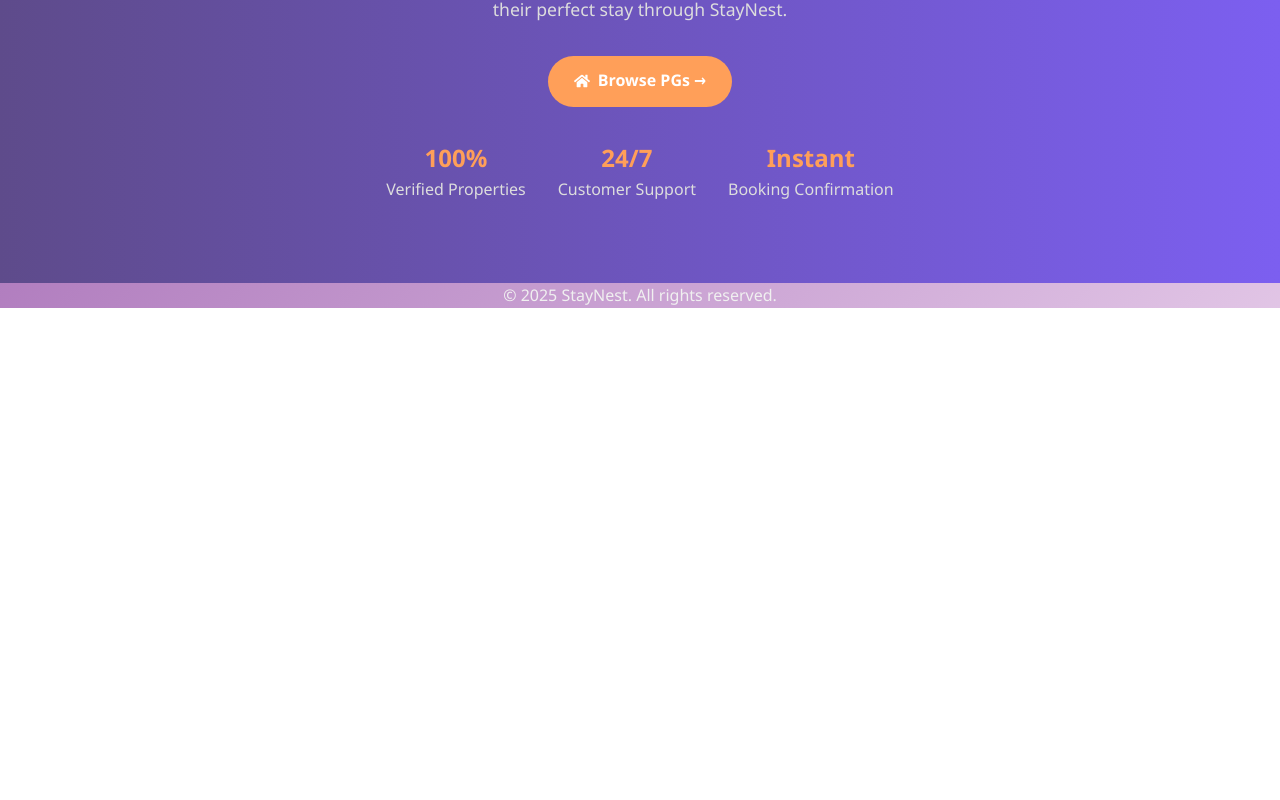
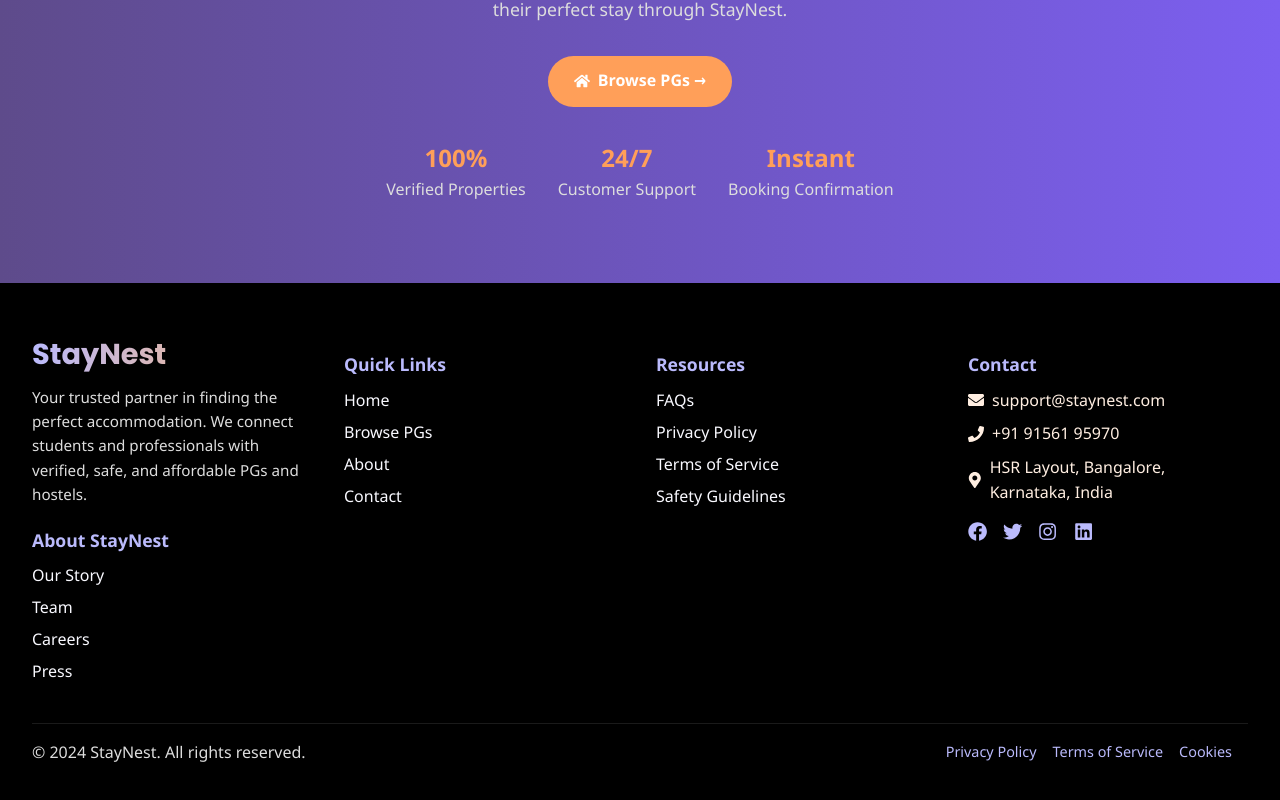
Before and after one commit to AshwiniArude/StayNest-frontend, a React (Create React App) app: page / in a window 1280 px wide. Shown: the part 2429-3229 px from the top of the page. Before the commit the page ends 2737 px from the top, so only its background shows below. Built offline with nearby package versions, Linux system fonts and the light colour scheme.

Commit message:
Shreya : Added Footer component

```diff
--- a/src/components/Footer.jsx
+++ b/src/components/Footer.jsx
@@ -1,9 +1,67 @@
-import React from "react";
+import React from 'react';
+import '../styles/Footer.css';
+import { FaEnvelope, FaPhone, FaMapMarkerAlt, FaTwitter, FaFacebook, FaInstagram, FaLinkedin } from 'react-icons/fa';
 
 const Footer = () => {
   return (
-    <footer className="bg-gray-800 text-white text-center py-4 mt-12">
-      © 2025 StayNest. All rights reserved.
+    <footer className="footer-container">
+      <div className="footer-content">
+        <div className="footer-section">
+          <h2 className="logo">StayNest</h2>
+          <p className="footer-description">
+            Your trusted partner in finding the perfect accommodation. We connect students and professionals with verified, safe, and affordable PGs and hostels.
+          </p>
+          <h4>About StayNest</h4>
+          <ul>
+            <li>Our Story</li>
+            <li>Team</li>
+            <li>Careers</li>
+            <li>Press</li>
+          </ul>
+        </div>
+
+        <div className="footer-section">
+          <h4>Quick Links</h4>
+          <ul>
+            <li>Home</li>
+            <li>Browse PGs</li>
+            <li>About</li>
+            <li>Contact</li>
+          </ul>
+        </div>
+
+        <div className="footer-section">
+          <h4>Resources</h4>
+          <ul>
+            <li>FAQs</li>
+            <li>Privacy Policy</li>
+            <li>Terms of Service</li>
+            <li>Safety Guidelines</li>
+          </ul>
+        </div>
+
+        <div className="footer-section contact">
+          <h4>Contact</h4>
+          <p><FaEnvelope /> support@staynest.com</p>
+          <p><FaPhone /> +91 91561 95970</p>
+          <p><FaMapMarkerAlt /> HSR Layout, Bangalore, Karnataka, India</p>
+          <div className="social-icons">
+            <FaFacebook />
+            <FaTwitter />
+            <FaInstagram />
+            <FaLinkedin />
+          </div>
+        </div>
+      </div>
+
+      <div className="footer-bottom">
+        <p>© 2024 StayNest. All rights reserved.</p>
+        <div className="footer-links">
+          <span>Privacy Policy</span>
+          <span>Terms of Service</span>
+          <span>Cookies</span>
+        </div>
+      </div>
     </footer>
   );
 };
--- /dev/null
+++ b/src/styles/Footer.css
@@ -0,0 +1,100 @@
+.footer-container {
+    background-color: #000;
+    padding: 3rem 2rem;
+    color: #f9f9ff; /* light text */
+    font-family: 'Segoe UI', Tahoma, Geneva, Verdana, sans-serif;
+  }
+
+  .footer-content {
+    display: flex;
+    flex-wrap: wrap;
+    justify-content: space-between;
+    gap: 2rem;
+  }
+
+  .footer-section {
+    flex: 1 1 200px;
+  }
+
+  .footer-section h2.logo {
+    font-size: 1.8rem;
+    font-weight: 900;
+    font-family: 'Poppins', sans-serif;
+    margin-bottom: 0.5rem;
+    background: linear-gradient(to right, #babafc, #ffb366);
+    -webkit-background-clip: text;
+    -webkit-text-fill-color: transparent;
+    background-clip: text;
+    text-fill-color: transparent;
+  }
+
+
+  .footer-section h4 {
+    margin-top: 1.2rem;
+    margin-bottom: 0.6rem;
+    font-size: 1.1rem;
+    color: #babafc; /* pastel blue */
+  }
+
+  .footer-section ul {
+    list-style: none;
+    padding: 0;
+  }
+
+  .footer-section ul li {
+    margin: 0.4rem 0;
+    cursor: pointer;
+    color: #f9f9ff;
+    transition: color 0.3s ease;
+  }
+
+  .footer-section ul li:hover {
+    color: #ffd3b6; /* pastel peach on hover */
+  }
+
+  .footer-description {
+    font-size: 0.95rem;
+    line-height: 1.6;
+  }
+
+  .contact p {
+    display: flex;
+    align-items: center;
+    gap: 0.5rem;
+    margin: 0.5rem 0;
+    color: #ffeee1; /* light pastel peach */
+  }
+
+  .social-icons {
+    display: flex;
+    gap: 1rem;
+    margin-top: 1rem;
+    font-size: 1.2rem;
+    color: #babafc; /* pastel blue */
+  }
+
+  .social-icons svg:hover {
+    color: #ffd3b6; /* hover accent */
+  }
+
+  .footer-bottom {
+    margin-top: 2rem;
+    border-top: 1px solid rgba(255, 255, 255, 0.1);
+    padding-top: 1rem;
+    display: flex;
+    justify-content: space-between;
+    flex-wrap: wrap;
+    font-size: 0.9rem;
+    color: #f9f9ff;
+  }
+
+  .footer-links span {
+    margin-right: 1rem;
+    cursor: pointer;
+    color: #babafc;
+  }
+
+  .footer-links span:hover {
+    color: #ffd3b6;
+    text-decoration: underline;
+  }
```
